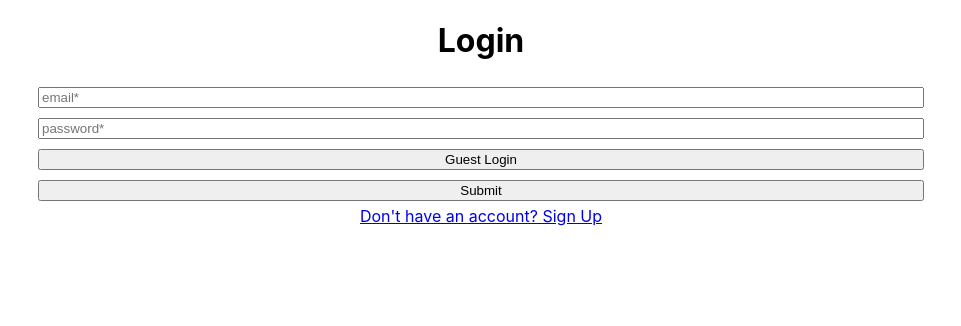
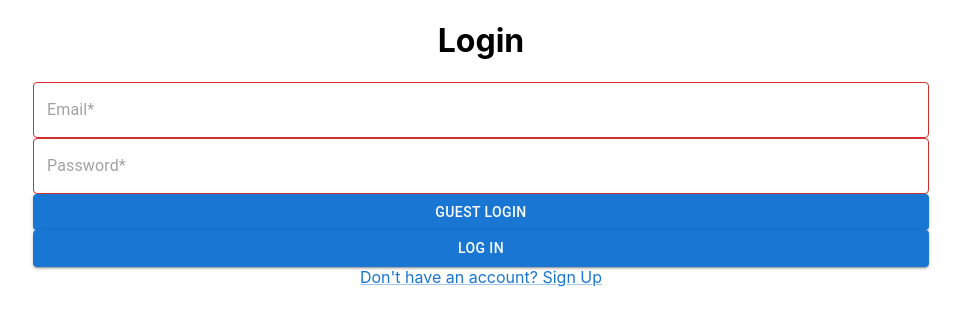
Before and after one commit to marvinthompson-code/fakebook, a React (Create React App) app in the folder frontend/: page / in a window 1280 px wide. Shown: the top 326 px of the page, without its empty margins (159-1120 px from the left). Built offline with nearby package versions, Linux system fonts and the light colour scheme; no server answers.

Commit message:
Basic styling added to Sign up and Login

```diff
--- a/frontend/package.json
+++ b/frontend/package.json
@@ -3,6 +3,9 @@
   "version": "0.1.0",
   "private": true,
   "dependencies": {
+    "@emotion/react": "^11.13.3",
+    "@emotion/styled": "^11.13.0",
+    "@mui/material": "^6.1.6",
     "@reduxjs/toolkit": "^2.3.0",
     "@testing-library/jest-dom": "^5.17.0",
     "@testing-library/react": "^13.4.0",
--- a/frontend/src/Components/LoginForm.js
+++ b/frontend/src/Components/LoginForm.js
@@ -1,5 +1,7 @@
 import { useState } from "react";
 import { useNavigate } from "react-router-dom";
+
+import { TextField, Button, Link} from "@mui/material";
 
 // login function from firebase
 import { login } from "../util/firebaseFunctions";
@@ -52,27 +54,38 @@ const LoginForm = () => {
       <h1>Login</h1>
       <div className="loginFormContainer">
         <form onSubmit={handleSubmit} className="loginForm">
-          <input
+          <TextField
+            error
+            id="outlined-basic"
+            variant="outlined"
             className="loginInput"
             type="text"
             onChange={(e) => setemail(e.target.value)}
-            placeholder="email*"
+            placeholder="Email*"
             required
           />
-          <input
+          <TextField
+            error
+            id="outlined-basic"
             className="loginInput"
+            variant="outlined"
             type="password"
             onChange={(e) => setPassword(e.target.value)}
-            placeholder="password*"
+            placeholder="Password*"
             required
           />
-          <button className="submitButton" type="button" onClick={handleGuestSubmit}>
+          <Button
+            className="submitButton"
+            type="button"
+            variant="contained"
+            onClick={handleGuestSubmit}
+          >
             Guest Login
-          </button>
-          <input className="submitButton" type="submit" />
+          </Button>
+          <Button className="submitButton" variant="contained" type="submit">Log In</Button>
         </form>
       </div>
-      <a href="/signup">Don't have an account? Sign Up</a>
+      <Link href="/signup">Don't have an account? Sign Up</Link>
     </div>
   );
 };
--- a/frontend/src/Components/SignUpForm.js
+++ b/frontend/src/Components/SignUpForm.js
@@ -3,8 +3,10 @@ import { useNavigate } from "react-router-dom";
 
 import { signUp } from "../util/firebaseFunctions";
 
+import { TextField, Button, Link } from "@mui/material";
+
 // css
-import "../styles/SignUp.css"
+import "../styles/SignUp.css";
 
 const SignUpForm = () => {
   const [fullName, setFullName] = useState("");
@@ -18,47 +20,54 @@ const SignUpForm = () => {
   const handleSubmit = (e) => {
     e.preventDefault();
     // fire signup firebase function
-    navigate("/feed");
+    if (password === confirmPassword) {
+      navigate("/feed");
+    }
   };
   return (
     <>
       <h1>Sign Up</h1>
       <div className="signupFormContainer">
         <form onSubmit={handleSubmit} className="signupForm">
-          <input
+          <TextField
             className="signupInput"
             onChange={(e) => setFullName(e.target.value)}
-            placeholder="full name*"
+            placeholder="Full name*"
+            variant="outlined"
             required
           />
-          <input
+          <TextField
             className="signupInput"
             onChange={(e) => setUsername(e.target.value)}
-            placeholder="username*"
+            placeholder="Username*"
+            variant="outlined"
             required
           />
-          <input
+          <TextField
             className="signupInput"
             onChange={(e) => setEmail(e.target.value)}
-            placeholder="email*"
+            placeholder="Email*"
+            variant="outlined"
             required
           />
-          <input
+          <TextField
             className="signupInput"
             onChange={(e) => setPassword(e.target.value)}
-            placeholder="password*"
+            placeholder="Password*"
+            variant="outlined"
             required
           />
-          <input
+          <TextField
             className="signupInput"
             onChange={(e) => setConfirmPassword(e.target.value)}
-            placeholder="confirm password*"
+            placeholder="Confirm password*"
+            variant="outlined"
             required
           />
-          <input type="submit" className="submitButton" />
+          <Button type="submit" variant="contained" className="submitButton">Sign Up</Button>
         </form>
       </div>
-      <a  href="/">Back to Login</a>
+      <Link href="/">Back to Login</Link>
     </>
   );
 };
--- a/frontend/src/styles/Login.css
+++ b/frontend/src/styles/Login.css
@@ -10,7 +10,7 @@
 }
 
 .loginInput {
-    margin: 5px;
+    margin: 10px;
 }
 
 .submitButton {
```
Also changed, not shown: 1 other file (tests, documents, lock files or other folders).
